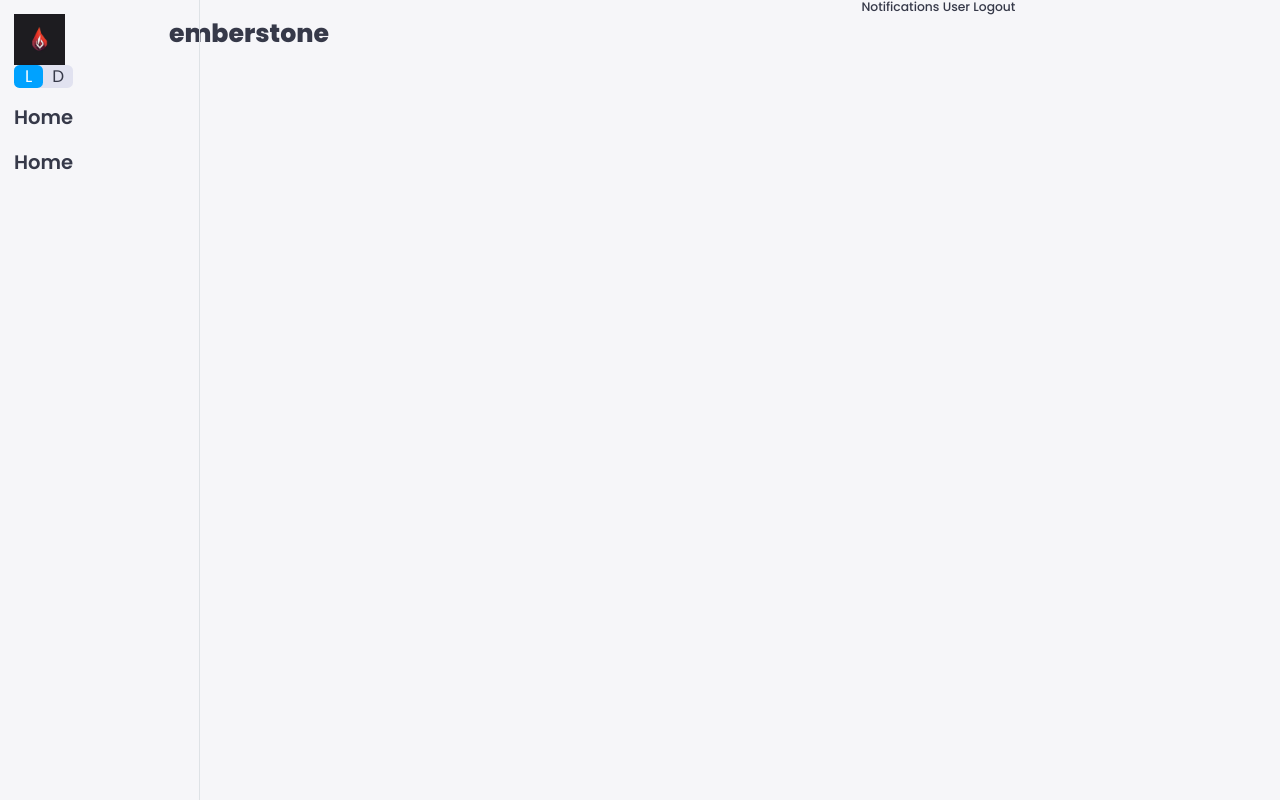
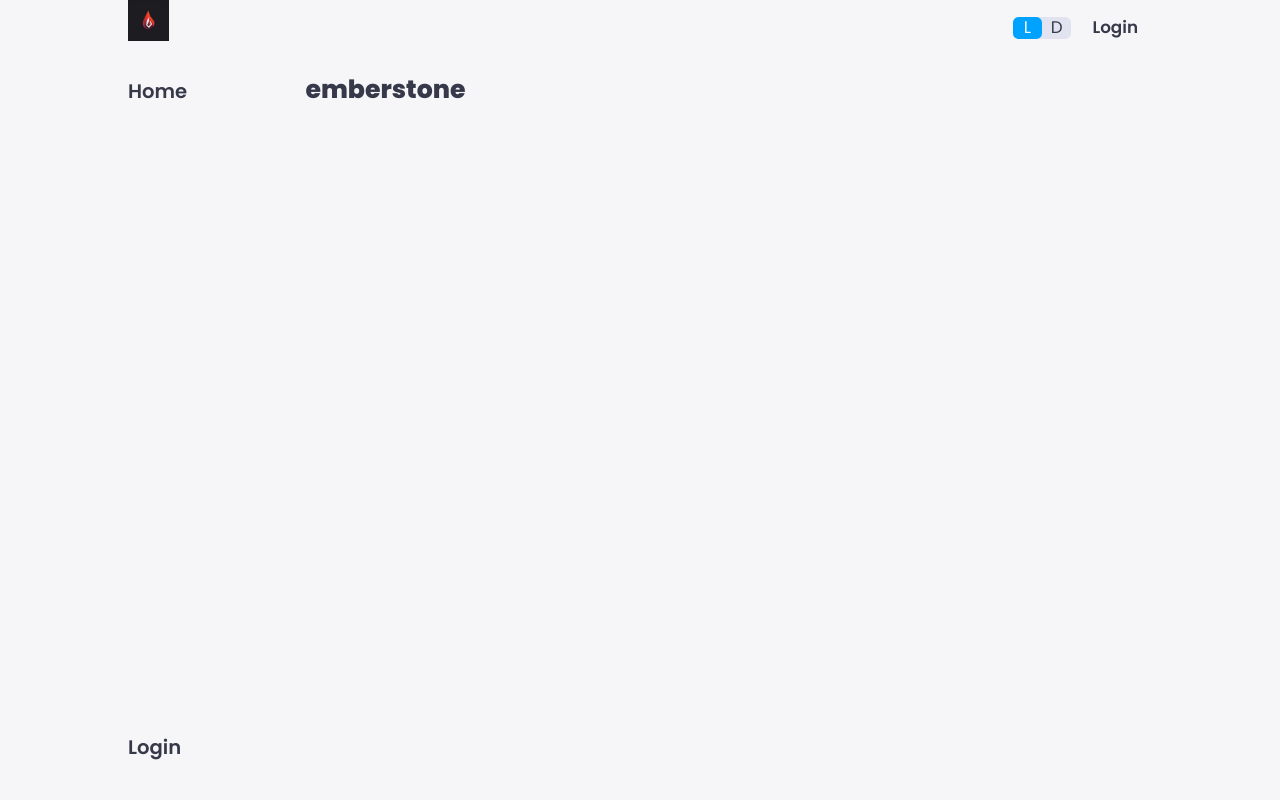
Before and after one commit to rodneygauna/emberstone, a Flask app: page / in a window 1280 px wide. Run offline with Flask 3, Linux system fonts and the light colour scheme; some libraries are stand-ins or nearby versions.

Commit message:
topnav redesign

```diff
--- a/src/static/css/custom.css
+++ b/src/static/css/custom.css
@@ -1,15 +1,43 @@
-/* Navigation - Sidebar */
+/* Sidenav */
 aside {
-    position: fixed;
-    top: 0;
-    left: 0;
-    bottom: 0;
-    z-index: 1000;
+    height: 100vh;
+}
+
+aside .sidebar {
     display: flex;
     flex-direction: column;
-    padding: 1rem;
-    width: 200px;
-    border-right: 1px solid #dee2e6;
+    height: 92vh;
+    position: relative;
+    top: 1.5rem;
+    transition: all 0.3s ease;
+}
+
+aside .sidebar a {
+    display: flex;
+    color: var(--color-dark);
+    height: 3.7rem;
+    gap: 1rem;
+    position: relative;
+    transition: all 0.3s ease;
+}
+
+aside .sidebar a:last-child {
+    position: absolute;
+    bottom: 2rem;
+    width: 100%;
+}
+
+/* Topnav */
+.topnav {
+    display: flex;
+    justify-content: space-between;
+    height: 5rem;
+    padding: 0 1rem;
+    position: relative;
+}
+
+.topnav a {
+    margin-left: 0.5rem;
 }
 
 /* Card - Custom */
--- a/src/static/css/zesty.css
+++ b/src/static/css/zesty.css
@@ -95,6 +95,7 @@ body {
     width: 4.2rem;
     cursor: pointer;
     border-radius: var(--border-radius-1);
+    margin: 1.2rem 1rem;
 }
 
 .dark-mode span {
--- a/src/templates/navigation.html
+++ b/src/templates/navigation.html
@@ -1,6 +1,5 @@
 {% block navbar %}
 <aside>
-  <!-- Logo Menu - Start -->
   <!-- Logo - Start -->
   <div class="logo">
     <a href="{{ url_for('core.index') }}">
@@ -12,17 +11,16 @@
     </a>
   </div>
   <!-- Logo - End -->
-  <!-- Dark/Light Mode Toggle - Start -->
-  <div class="dark-mode">
-    <span class="active"> L </span>
-    <span class=""> D </span>
-  </div>
-  <!-- Dark/Light Mode Toggle - End -->
-  <!-- Logo Menu - End -->
   <!-- Navbar - Start -->
   <div class="sidebar">
-    <a href="#"><h3>Home</h3></a>
-    <a href="#"><h3>Home</h3></a>
+    {% if current_user.is_authenticated %}
+    <a href="#"><h3>Dashboard</h3></a>
+    <a href="#"><h3>Incidents</h3></a>
+    <a href="#"><h3>Settings</h3></a>
+    {% else %}
+    <a href="{{ url_for('core.index') }}"><h3>Home</h3></a>
+    <a href="{{ url_for('users.login') }}"><h3>Login</h3></a>
+    {% endif %}
   </div>
   <!-- Navbar - End -->
 </aside>
--- a/src/templates/topnav.html
+++ b/src/templates/topnav.html
@@ -1,5 +1,13 @@
-<div class="pull-right">
-  <a href="#">Notifications</a>
-  <a href="#">User</a>
-  <a href="#">Logout</a>
+<div class="topnav pull-right">
+  <div class="dark-mode">
+    <span class="active"> L </span>
+    <span class=""> D </span>
+  </div>
+  {% if current_user.is_authenticated %}
+  <a href="#"><h4>Notifications</h4></a>
+  <a href="#"><h4>User</h4></a>
+  <a href="{{ url_for('users.logout') }}"><h4>Logout</h4></a>
+  {% else %}
+  <a href="{{ url_for('users.login') }}"><h4>Login</h4></a>
+  {% endif %}
 </div>
```
